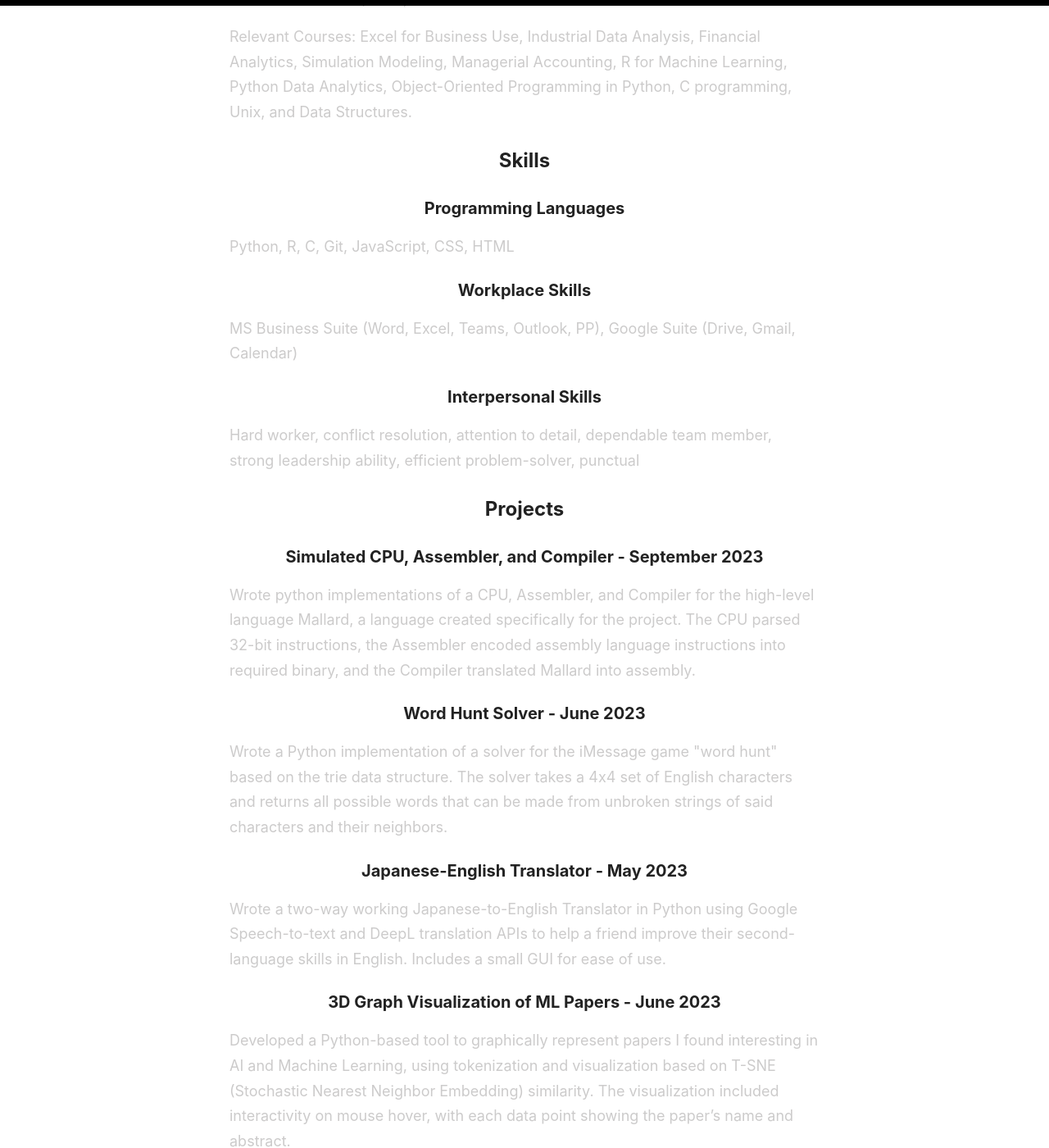
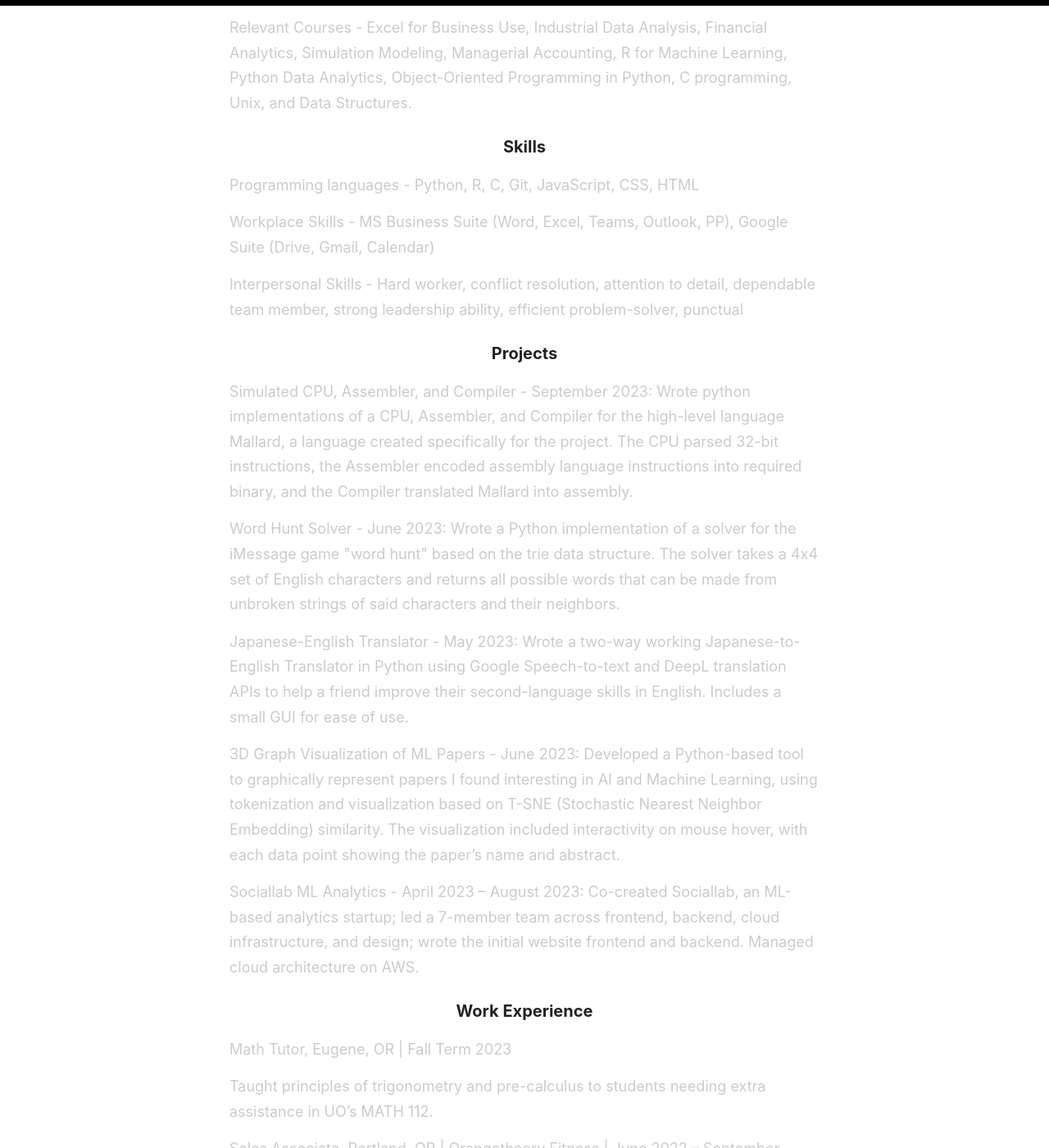
Before and after one commit to johnmoore24/johnmoore24.github.io, a Jekyll site: the page built from index.html, in a window 1280 px wide and 1400 px high, scrolled down 486 px. Shown: the whole window at 82% size. Built offline with Jekyll 4.4.1, drawn with Linux system fonts in a browser that asks for light colours; the list of posts is cut into pages by our own code; some of the changed lines change nothing that is shown; some of the changed text lies outside the part shown.

Commit message:
Resume added

```diff
--- a/index.html
+++ b/index.html
@@ -27,89 +27,66 @@
     <h1>John Moore</h1>
     <div class="contact-info">
       <p>Email: <a href="mailto:jmoore24@uoregon.edu">jmoore24@uoregon.edu</a></p>
-      <p>Phone: 503-407-6462</p>
       <p>GitHub: <a href="https://github.com/johnnycashpersonal" target="_blank">johnnycashpersonal</a></p>
       <p>LinkedIn: <a href="https://www.linkedin.com/in/moore24/" target="_blank">moore24</a></p>
     </div>
   </header>
 
   <section>
-    <h2>Education</h2>
+    <h3>Education</h3>
     <p>University of Oregon, Eugene, OR - Graduating June 2024</p>
     <p>Bachelor of Science, Operations and Business Analytics</p>
-    <p>Minors: Economics, Computer Science</p>
-    <p>Relevant Courses: Excel for Business Use, Industrial Data Analysis, Financial Analytics, Simulation Modeling, Managerial Accounting, R for Machine Learning, Python Data Analytics, Object-Oriented Programming in Python, C programming, Unix, and Data Structures.</p>
+    <p>Minors - Economics, Computer Science</p>
+    <p>Relevant Courses - Excel for Business Use, Industrial Data Analysis, Financial Analytics, Simulation Modeling, Managerial Accounting, R for Machine Learning, Python Data Analytics, Object-Oriented Programming in Python, C programming, Unix, and Data Structures.</p>
   </section>
 
   <section>
-    <h2>Skills</h2>
-    <h3>Programming Languages</h3>
-    <p>Python, R, C, Git, JavaScript, CSS, HTML</p>
-    <h3>Workplace Skills</h3>
-    <p>MS Business Suite (Word, Excel, Teams, Outlook, PP), Google Suite (Drive, Gmail, Calendar)</p>
-    <h3>Interpersonal Skills</h3>
-    <p>Hard worker, conflict resolution, attention to detail, dependable team member, strong leadership ability, efficient problem-solver, punctual</p>
+    <h3>Skills</h3>
+    <p>Programming languages - Python, R, C, Git, JavaScript, CSS, HTML</p>
+    <p> Workplace Skills - MS Business Suite (Word, Excel, Teams, Outlook, PP), Google Suite (Drive, Gmail, Calendar)</p>
+    <p>Interpersonal Skills - Hard worker, conflict resolution, attention to detail, dependable team member, strong leadership ability, efficient problem-solver, punctual</p>
+  </section>
+  <section>
+    <h3>Projects</h3>
+    <article>
+      <p>Simulated CPU, Assembler, and Compiler - September 2023: Wrote python implementations of a CPU, Assembler, and Compiler for the high-level language Mallard, a language created specifically for the project. The CPU parsed 32-bit instructions, the Assembler encoded assembly language instructions into required binary, and the Compiler translated Mallard into assembly.</p>
+    </article>
+    <article>
+      <p>Word Hunt Solver - June 2023: Wrote a Python implementation of a solver for the iMessage game "word hunt" based on the trie data structure. The solver takes a 4x4 set of English characters and returns all possible words that can be made from unbroken strings of said characters and their neighbors.</p>
+    </article>
+    <article>
+      <p>Japanese-English Translator - May 2023: Wrote a two-way working Japanese-to-English Translator in Python using Google Speech-to-text and DeepL translation APIs to help a friend improve their second-language skills in English. Includes a small GUI for ease of use.</p>
+    </article>
+    <article>
+      <p>3D Graph Visualization of ML Papers - June 2023: Developed a Python-based tool to graphically represent papers I found interesting in AI and Machine Learning, using tokenization and visualization based on T-SNE (Stochastic Nearest Neighbor Embedding) similarity. The visualization included interactivity on mouse hover, with each data point showing the paper’s name and abstract.</p>
+    </article>
+    <article>
+      <p>Sociallab ML Analytics - April 2023 – August 2023: Co-created Sociallab, an ML-based analytics startup; led a 7-member team across frontend, backend, cloud infrastructure, and design; wrote the initial website frontend and backend. Managed cloud architecture on AWS.</p>
+    </article>
   </section>
 
   <section>
-    <h2>Projects</h2>
-
+    <h3>Work Experience</h3>
     <article>
-      <h3>Simulated CPU, Assembler, and Compiler - September 2023</h3>
-      <p>Wrote python implementations of a CPU, Assembler, and Compiler for the high-level language Mallard, a language created specifically for the project. The CPU parsed 32-bit instructions, the Assembler encoded assembly language instructions into required binary, and the Compiler translated Mallard into assembly.</p>
+      <p>Math Tutor, Eugene, OR | Fall Term 2023</p>
+      <p>Taught principles of trigonometry and pre-calculus to students needing extra assistance in UO’s MATH 112.</p>
     </article>
-
     <article>
-      <h3>Word Hunt Solver - June 2023</h3>
-      <p>Wrote a Python implementation of a solver for the iMessage game "word hunt" based on the trie data structure. The solver takes a 4x4 set of English characters and returns all possible words that can be made from unbroken strings of said characters and their neighbors.</p>
+      <p>Sales Associate, Portland, OR | Orangetheory Fitness | June 2022 – September 2022</p>
+      <p>Assisted athletes with scheduling and information regarding classes; Led all Sales Associates in August sales, selling over $5,000 in memberships, gear, and class packs; Worked with a tight-knit team of 8 to deliver a fun, enthusiastic, and informative first workout experience.</p>
     </article>
-
-    <article>
-      <h3>Japanese-English Translator - May 2023</h3>
-      <p>Wrote a two-way working Japanese-to-English Translator in Python using Google Speech-to-text and DeepL translation APIs to help a friend improve their second-language skills in English. Includes a small GUI for ease of use.</p>
-    </article>
-
-    <article>
-      <h3>3D Graph Visualization of ML Papers - June 2023</h3>
-      <p>Developed a Python-based tool to graphically represent papers I found interesting in AI and Machine Learning, using tokenization and visualization based on T-SNE (Stochastic Nearest Neighbor Embedding) similarity. The visualization included interactivity on mouse hover, with each data point showing the paper’s name and abstract.</p>
-    </article>
-
-    <article>
-      <h3>Sociallab ML Analytics - April 2023 – August 2023</h3>
-      <p>Co-created Sociallab, an ML-based analytics startup; led a 7-member team across frontend, backend, cloud infrastructure, and design; wrote the initial website frontend and backend. Managed cloud architecture on AWS.</p>
-    </article>
-
   </section>
 
   <section>
-    <h2>Work Experience</h2>
-
+    <h3>Extracurricular Activities</h3>
     <article>
-      <h3>Math Tutor, Eugene, OR - Fall Term 2023</h3>
-      <p>Taught principles of trigonometry and pre-calculus to students needing extra assistance in UO’s MATH 112.</p>
-    </article>
-
-    <article>
-      <h3>Sales Associate, Portland, OR – Orangetheory Fitness - June 2022 – September 2022</h3>
-      <p>Assisted athletes with scheduling and information regarding classes; Led all Sales Associates in August sales, selling over $5,000 in memberships, gear, and class packs; Worked with a tight-knit team of 8 to deliver a fun, enthusiastic, and informative first workout experience.</p>
-    </article>
-
-  </section>
-
-
-  <section>
-    <h2>Extracurricular Activities</h2>
-
-    <article>
-      <h3>Ultimate Frisbee Team Member – University of Oregon Ego - September 2020 – September 2022</h3>
+      <p>Ultimate Frisbee Team Member | University of Oregon Ego | September 2020 – September 2022</p>
       <p>Participated as a team member in the University of Oregon's ultimate frisbee team, demonstrating teamwork, strategic thinking, and commitment.</p>
     </article>
-
     <article>
-      <h3>Ultimate Frisbee Coach – Portland Middle and High School - June 2015 – Present</h3>
+      <p>Ultimate Frisbee Coach – Portland Middle and High School - June 2015 – Present</p>
       <p>Currently coach ultimate frisbee to middle and high school students in Portland, fostering skills development, teamwork, and sportsmanship among young athletes.</p>
     </article>
-
   </section>
 
 </body>
```
